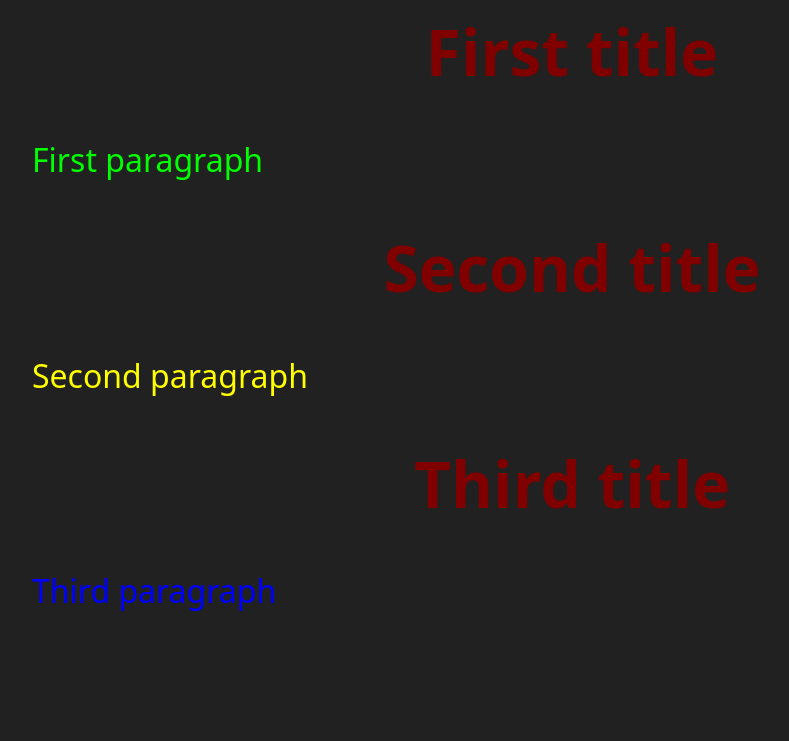
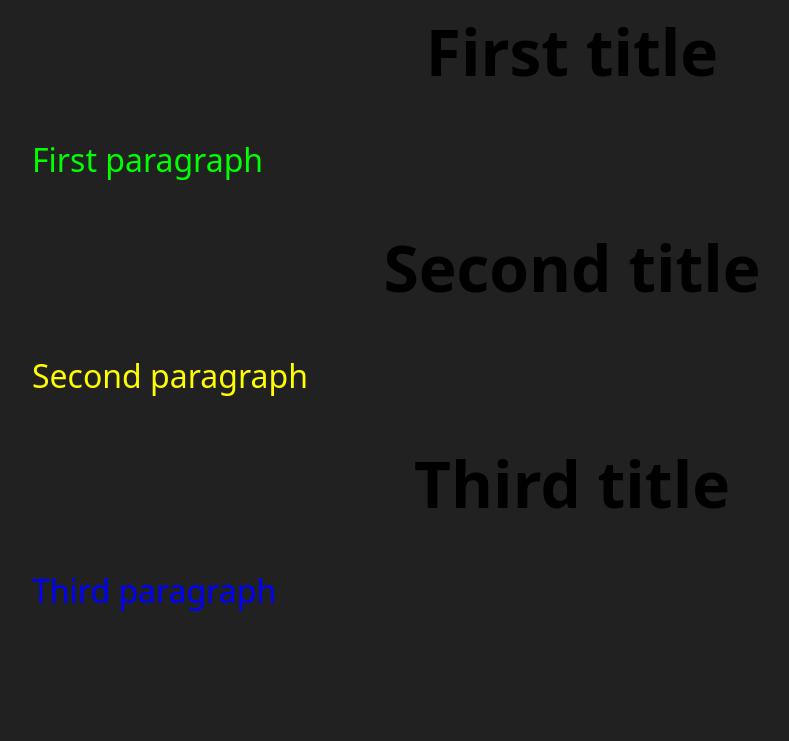
Before and after one commit to ghoster664/221241dkk2124j312k, a plain HTML site: page Bisyte/index.html in a window 1280 px wide. Shown: the top 741 px of the page, without its empty margins (68-857 px from the left). Drawn offline with Linux system fonts and the light colour scheme.

Commit message:
Remove color property from body styles
Removed maroon color from body styles.

```diff
--- a/Bisyte/index.html
+++ b/Bisyte/index.html
@@ -11,7 +11,6 @@
 			body {
 				font-family:system-ui;
 				background:#212121;
-				color:maroon;
 				margin-left: 100px;
 				margin-right: 100px;
 				font-size: 2em;
```
